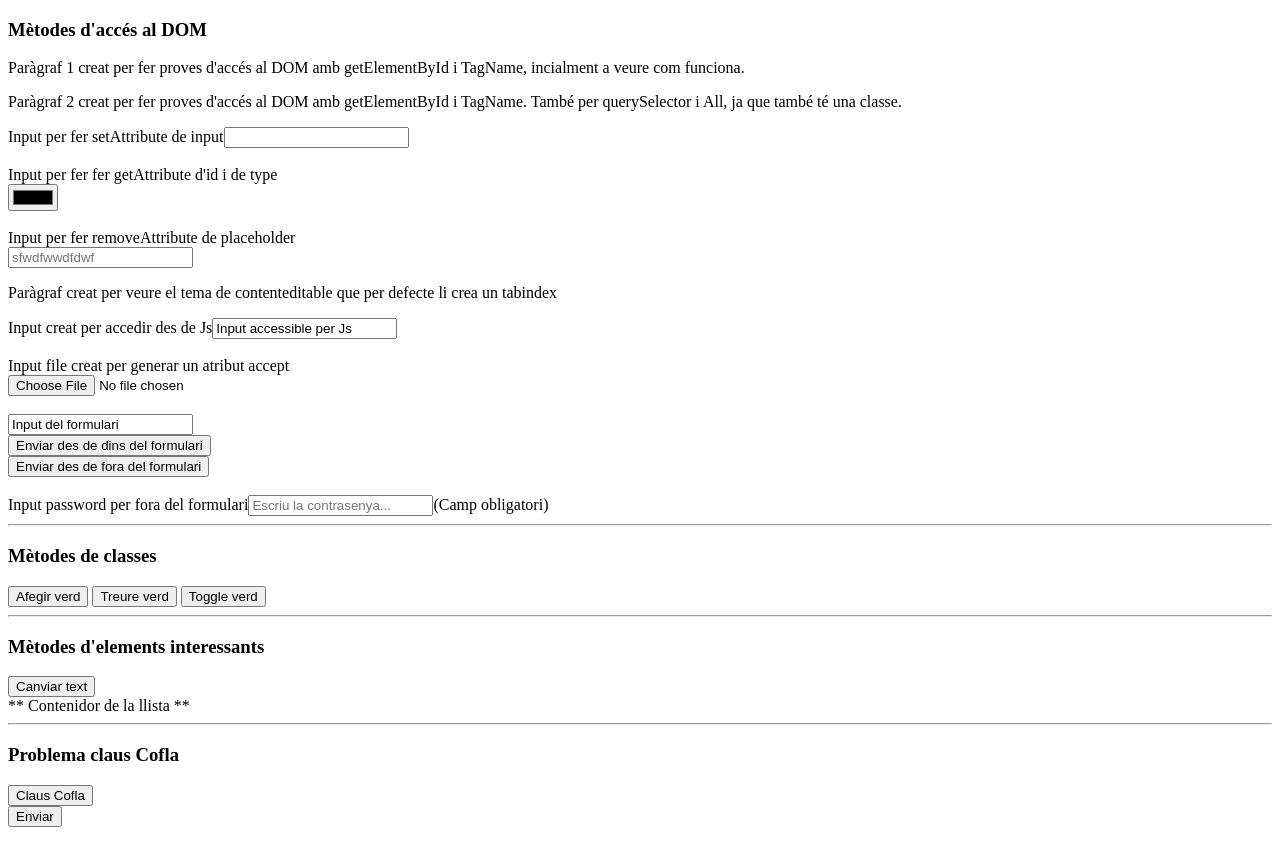
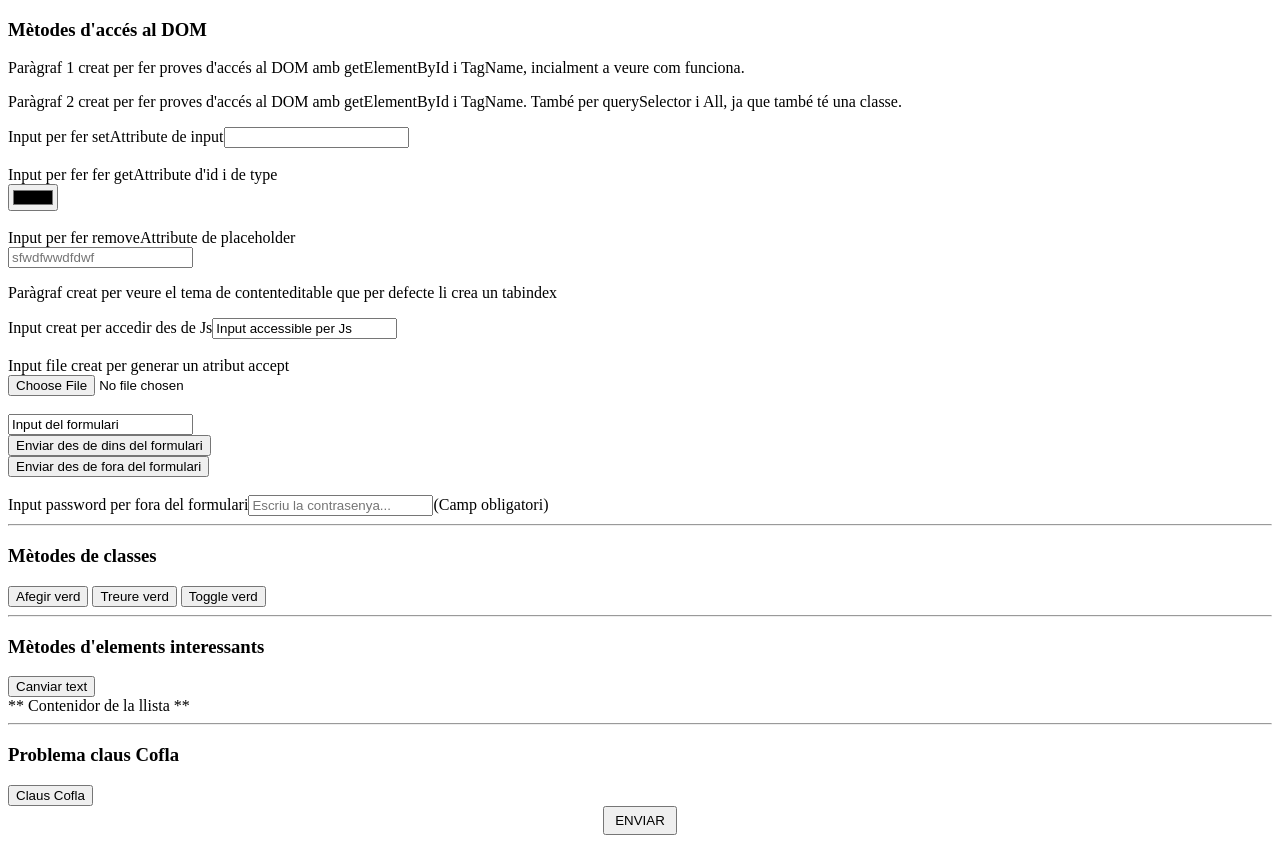
Before and after one commit to llopFilms/curs-javascript-soydalto, a plain HTML site: page index-capitol-6.html in a window 1280 px wide. Drawn offline with Linux system fonts and the light colour scheme.

Commit message:
Actualització

```diff
--- a/index-capitol-6.html
+++ b/index-capitol-6.html
@@ -39,6 +39,16 @@
       .imatge {
         display: block;
         min-height: 200px;
+      }
+
+      #formulari-cofla {
+        input[type="submit"] {
+          cursor: pointer;
+          display: block;
+          margin: auto;
+          padding: 5px 10px;
+          text-transform: uppercase;
+        }
       }
 
       </style>
--- a/js-capitol-6/6-4-cofla-6.js
+++ b/js-capitol-6/6-4-cofla-6.js
@@ -105,7 +105,9 @@ function clausCofla() {
 
       descripcioClau.addEventListener('click', () => {
         descripcioClau.classList.toggle('active');
-        document.querySelector('#dadesClau').value = `Marca: ${clau.marca} Model: ${clau.model} Preu: ${clau.preu}`;
+        const dadesClau = `Marca: ${clau.marca} Model: ${clau.model} Preu: ${clau.preu}`;
+        console.log('dadesClau -->', dadesClau);
+        document.querySelector('#dadesClau').value = dadesClau;
       });
     }
     fragment.appendChild(llistaClaus);
@@ -117,6 +119,8 @@ function clausCofla() {
     formulari.addEventListener('submit', (event) => {
       event.preventDefault();
       const dadesClau = document.querySelector('#dadesClau').value;
+      console.log('dadesClau -->', dadesClau);
+
       alert(dadesClau);
     });
   })();
```
